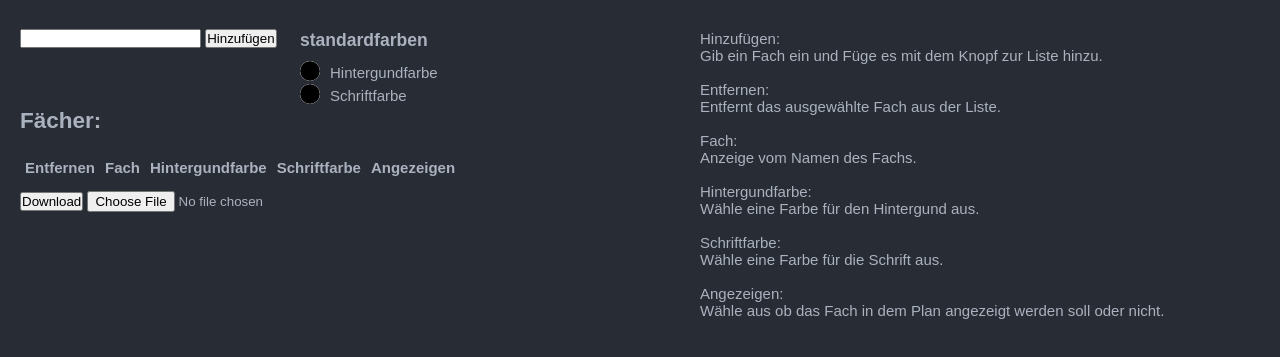
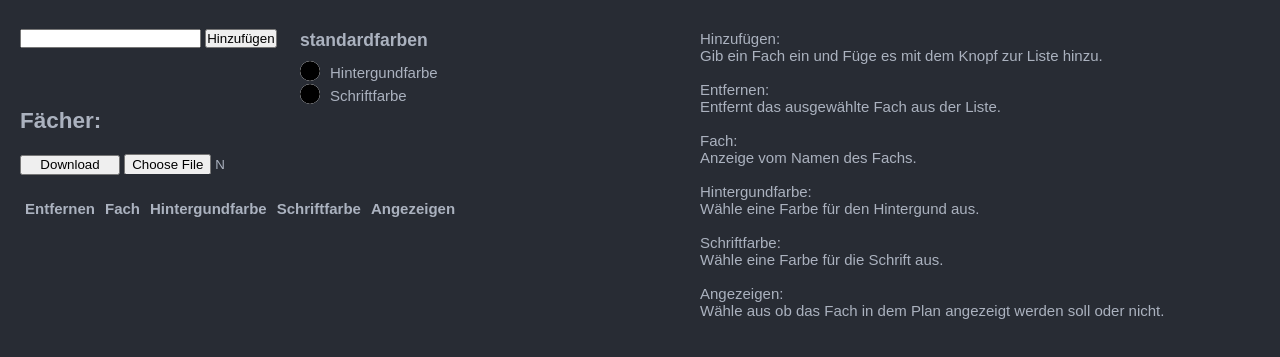
Before and after one commit to Marc-Beyer/stundenplan-bib, a browser extension: page src/ui/options.html in a window 1280 px wide. Shown: the part 75-432 px from the top of the page. Drawn offline with Linux system fonts and the light colour scheme.

Commit message:
minimal ui change

```diff
--- a/src/ui/options.html
+++ b/src/ui/options.html
@@ -54,6 +54,12 @@
     </div>
 
     <h2>Fächer:</h2>
+
+    <div id="upload-download-pannel">
+        <button id="download-btn">Download</button>
+        <input type="file" id="upload-btn" value="Upload">
+    </div>
+
     <table id="faecher">
         <tr>
             <th>Entfernen</th>
@@ -64,7 +70,5 @@
         </tr>
     </table>
 
-<button id="download-btn">Download</button>
-<input type="file" id="upload-btn" value="Upload">
 </body>
 </html>
--- a/src/ui/style/main.scss
+++ b/src/ui/style/main.scss
@@ -64,6 +64,21 @@ body{
         margin-top: 60px;
     }
 
+    #upload-download-pannel{
+
+        margin-top: 20px;
+
+        #download-btn{
+            width: 100px;
+            height: 20px;
+        }
+
+        #upload-btn{
+            width: 100px;
+            height: 20px;
+        }
+    }
+
     #faecher{
         margin-top: 10px;
         width: 300px;
@@ -118,5 +133,4 @@ body{
         }
     }
 
-
 }
```
Also changed, not shown: src/ui/style/main.css, 1 other file.
